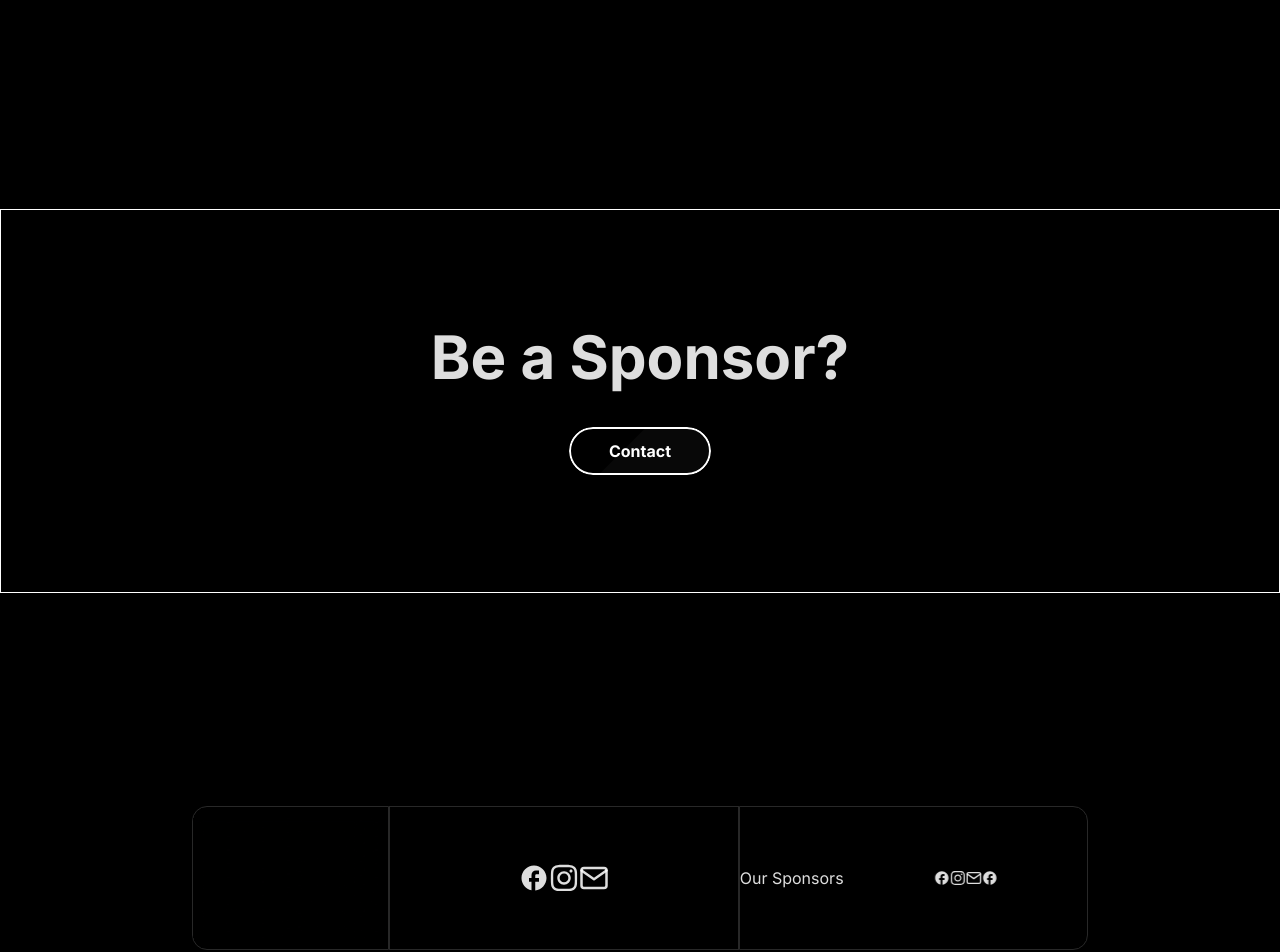
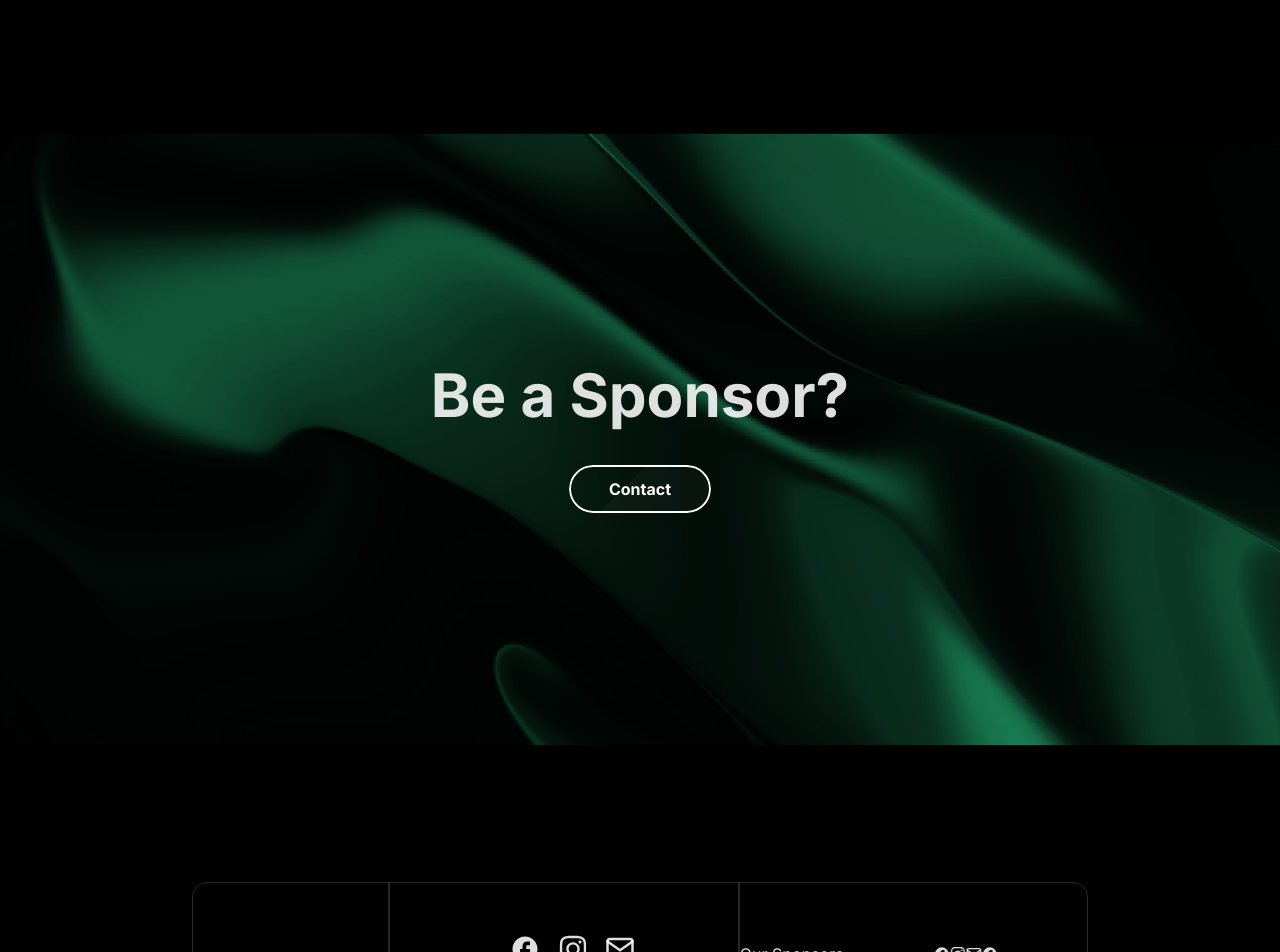
Before and after one commit to IEEE-FISAT-SB-WEBCOM/SpectroSpect-Main, a React (Vite) app in the folder frontend/: page / in a window 1280 px wide. Shown: the part 4340-5292 px from the top of the page. Built offline with nearby package versions, Linux system fonts and the light colour scheme; no server answers.

Commit message:
Be a sponsor

```diff
--- a/frontend/src/App.css
+++ b/frontend/src/App.css
@@ -4,6 +4,14 @@
 h1{
   text-align: center;
   font-size:3rem;
+}
+
+#BeASponsor{
+  background-image: url("../src/assets/bg_spon.png");
+  max-width: 100%;
+  height: 50%;
+  border: none;
+  background-size: cover;
 }
 
 
@@ -83,15 +91,15 @@ h1{
   animation: slideAnimation 20s 1s infinite linear forwards;
 }
 
-.fb2-icons{
+#fb2 a{
   height: 5vh;
   margin-left: 5%;
 }
 
-.fb1-icons{
+/* .fb1-icons{
   height: 5vh;
   margin-left: -15%;
-}
+} */
 
 .fb3-icons{
   height: 5vh;
--- a/frontend/src/components/footer.jsx
+++ b/frontend/src/components/footer.jsx
@@ -20,7 +20,7 @@ const Footer = () => {
     return(
         <div className="footerContainer">
             <br />
-            <div className="w-full h-96 border flex items-center flex-col justify-center border-white">
+            <div className="w-full border flex items-center flex-col justify-center border-white" id="BeASponsor">
                <h1 className="font-bold text-6xl mb-10">
                  Be a Sponsor?
                 </h1>
```
